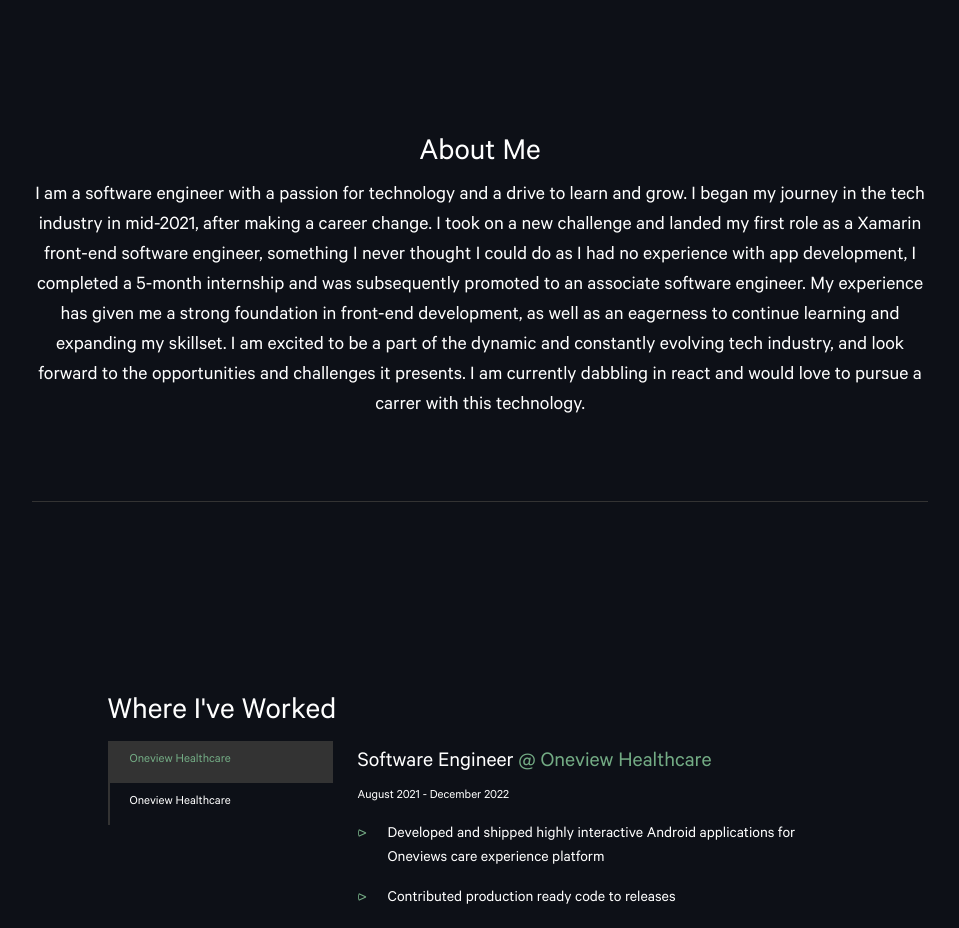
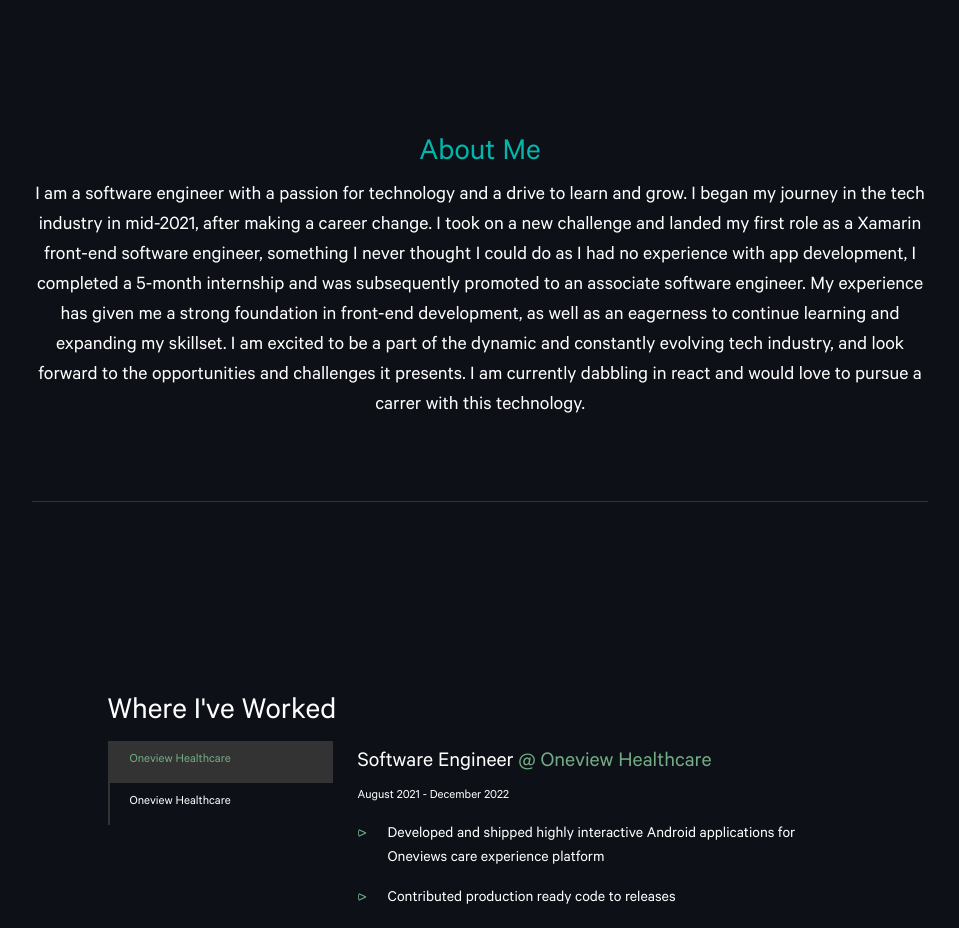
Before and after one commit to nemixu/portfolio_v2, a React (Create React App) app: page / in a window 1280 px wide. Shown: the part 1480-2408 px from the top of the page, without its empty margins (160-1119 px from the left). Built offline with nearby package versions, Linux system fonts and the light colour scheme.

Commit message:
Adjust paragraph, remove un-used section.

```diff
--- a/src/components/About.jsx
+++ b/src/components/About.jsx
@@ -46,7 +46,7 @@ function About() {
     },
   ];
   return (
-    <section className="text-white about-section" id="about">
+    <section className="about-section" id="about">
       <motion.div
         inital={{ opacity: 0, scale: 0 }}
         whileInView={{ opacity: 1, scale: 1 }}
@@ -56,8 +56,10 @@ function About() {
         onViewportLeave={() => setInView(!inView)}
         className="about-container"
       >
-        <h1 className="text-center fz-heading">About Me</h1>
-        <p className="text-center fz-xl">
+        <h1 className="text-center fz-heading heading-color aboutme">
+          About Me
+        </h1>
+        <p className="text-center text-white fz-xl">
           I am a software engineer with a passion for technology and a drive to
           learn and grow. I began my journey in the tech industry in mid-2021,
           after making a career change. I took on a new challenge and landed my
@@ -72,14 +74,6 @@ function About() {
           dabbling in react and would love to pursue a carrer with this
           technology.
         </p>
-        {/* <h2 className="text-center text-white">Technologies I use</h2>
-        {tech.map((techUsed, i) => (
-          <div key={i}>
-            <div>{techUsed.technology}</div>
-            <div>{techUsed.Usage}</div>
-            <techUsed.icon className="icons" />
-          </div>
-        ))} */}
       </motion.div>
     </section>
   );
```
